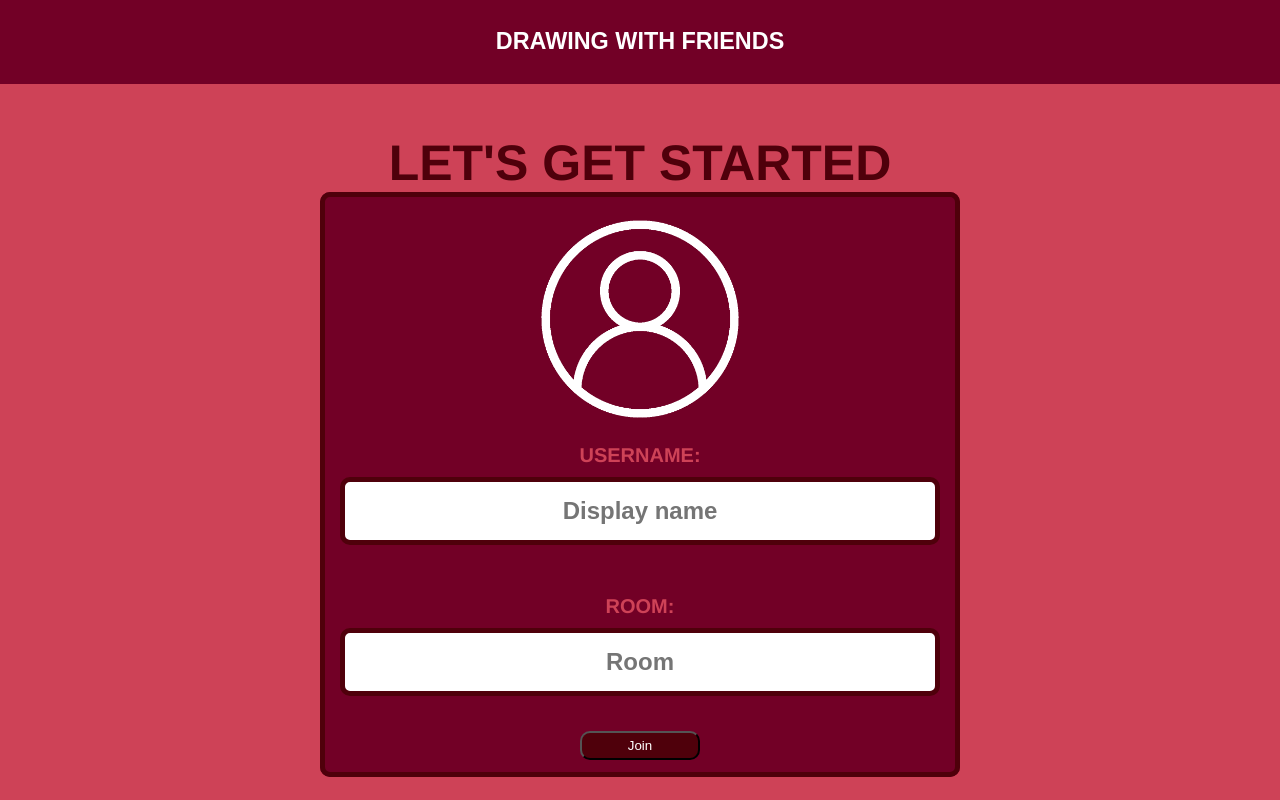
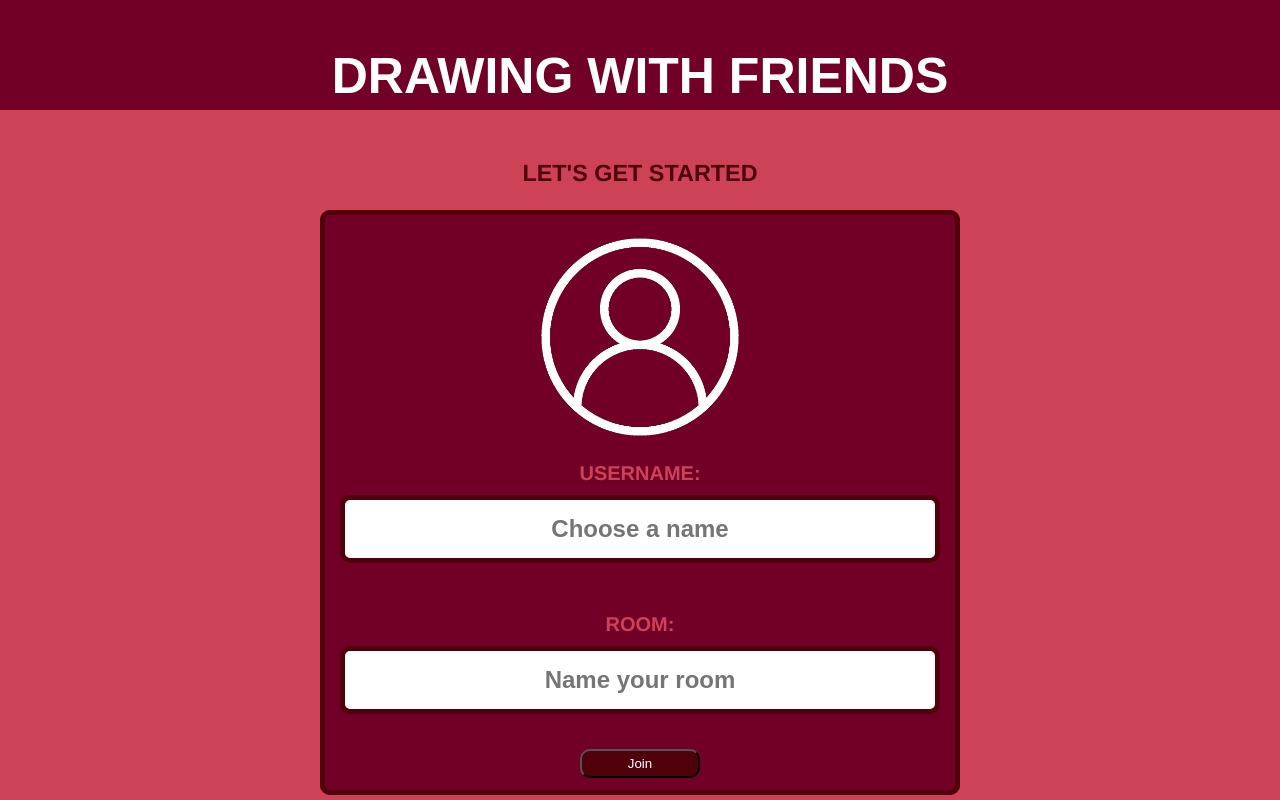
Before and after one commit to weiberta/Guess-the-drawing, a website: page public/index.html in a window 1280 px wide. Drawn offline with Linux system fonts and the light colour scheme.

Commit message:
correction

```diff
--- a/public/index.html
+++ b/public/index.html
@@ -1,7 +1,7 @@
 <!DOCTYPE html>
 <html>
 <head>
-    <title>Drawing Without Friends!</title>
+    <title>Drawing With Friends!</title>
     <meta charset="utf-8">
     <meta name="viewport" content="width=device-width, initial-scale=1">
     <link rel="icon" href="/img/favicon.png">
@@ -9,16 +9,16 @@
 </head>
 <body>
 <nav>
-    <h3><b>DRAWING WITH FRIENDS</b></h3>
+    <h1><b>DRAWING WITH FRIENDS</b></h1>
 </nav>
-<h1>LET'S GET STARTED</h1>
+<h3>LET'S GET STARTED</h3>
 <fieldset>
     <form id="form" action="/app.html">
         <img src="/img/icon.png" width=200px>
         <label>USERNAME:</label>
-        <input type="text" name="username" autocomplete="off" placeholder="Display name" required>
+        <input type="text" name="username" autocomplete="off" placeholder="Choose a name" required>
         <label>ROOM:</label>
-        <input type="text" name="room" autocomplete="off" placeholder="Room" required>
+        <input type="text" name="room" autocomplete="off" placeholder="Name your room" required>
         <button id="createGame">Join</button>
     </form>
 </fieldset>
```
Also changed, not shown: public/app.html (+3 -6 lines).
